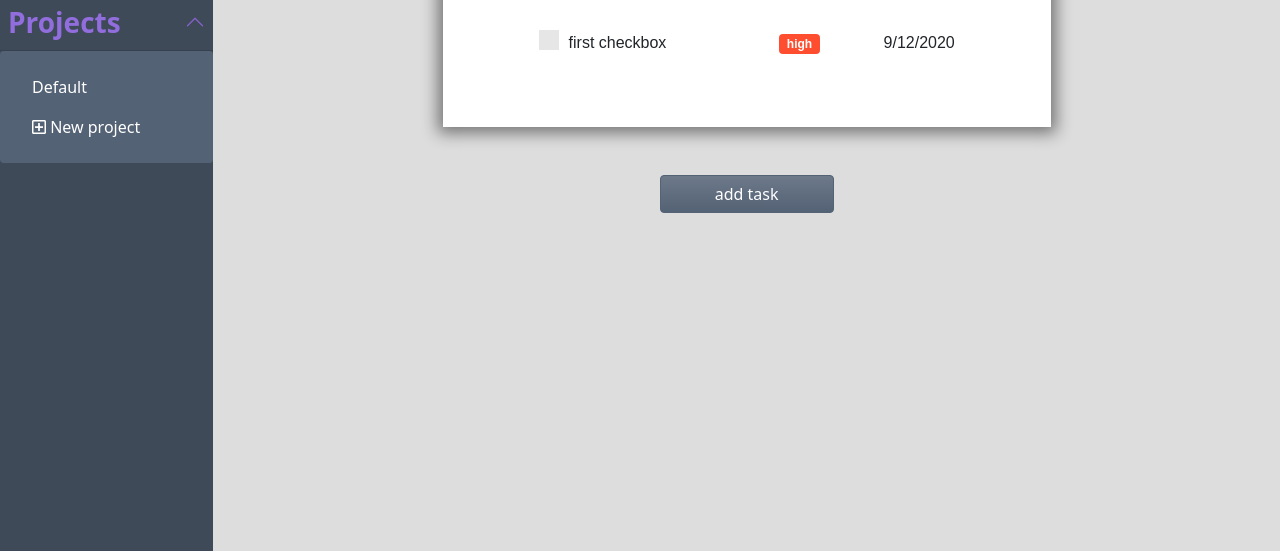
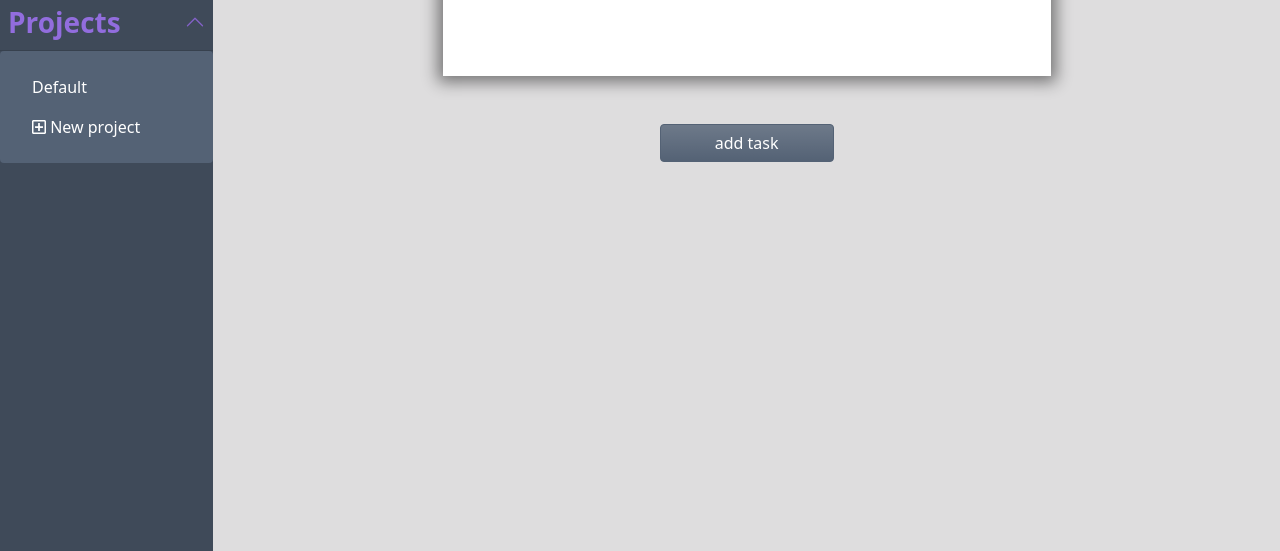
Before and after one commit to sjcco/to-do, a website built with webpack: page dist/index.html in a window 1280 px wide. Shown: the part 249-800 px from the top of the page. Built offline with nearby package versions, Linux system fonts and the light colour scheme.

Commit message:
Add README.md

```diff
--- a/dist/index.html
+++ b/dist/index.html
@@ -61,15 +61,7 @@
         <div class="col-7 to-do my-5 mx-auto">
           <h1 id="projectTitle" class="text-center display-3 mt-5">Default</h1>
           <div id="tasksContainer" class="m-5 d-flex flex-column">
-            <label class="control control-checkbox mx-5 mb-4">
-              <div class="row justify-content-between">
-                <div class="col-5">first checkbox</div>
-                <div class="col-auto"><span class="badge bg-danger">high</span></div>
-                <div class="col-auto">9/12/2020</div>
-              </div>
-              <input type="checkbox"/>
-              <div class="control_indicator"></div>
-            </label>
+
           </div>
         </div>
 
```
Also changed, not shown: README.md (added), screenshot.png (added), 1 other file.
